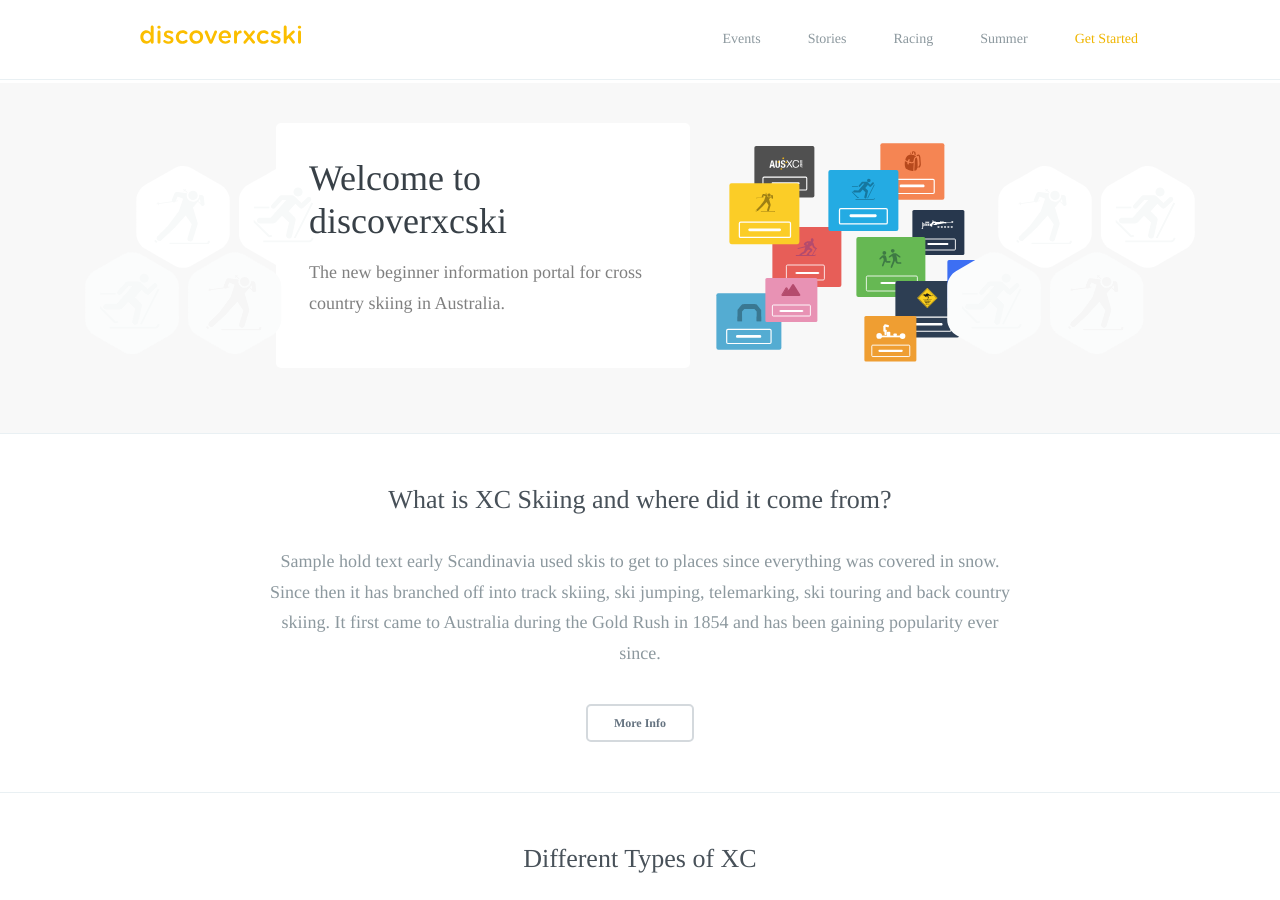
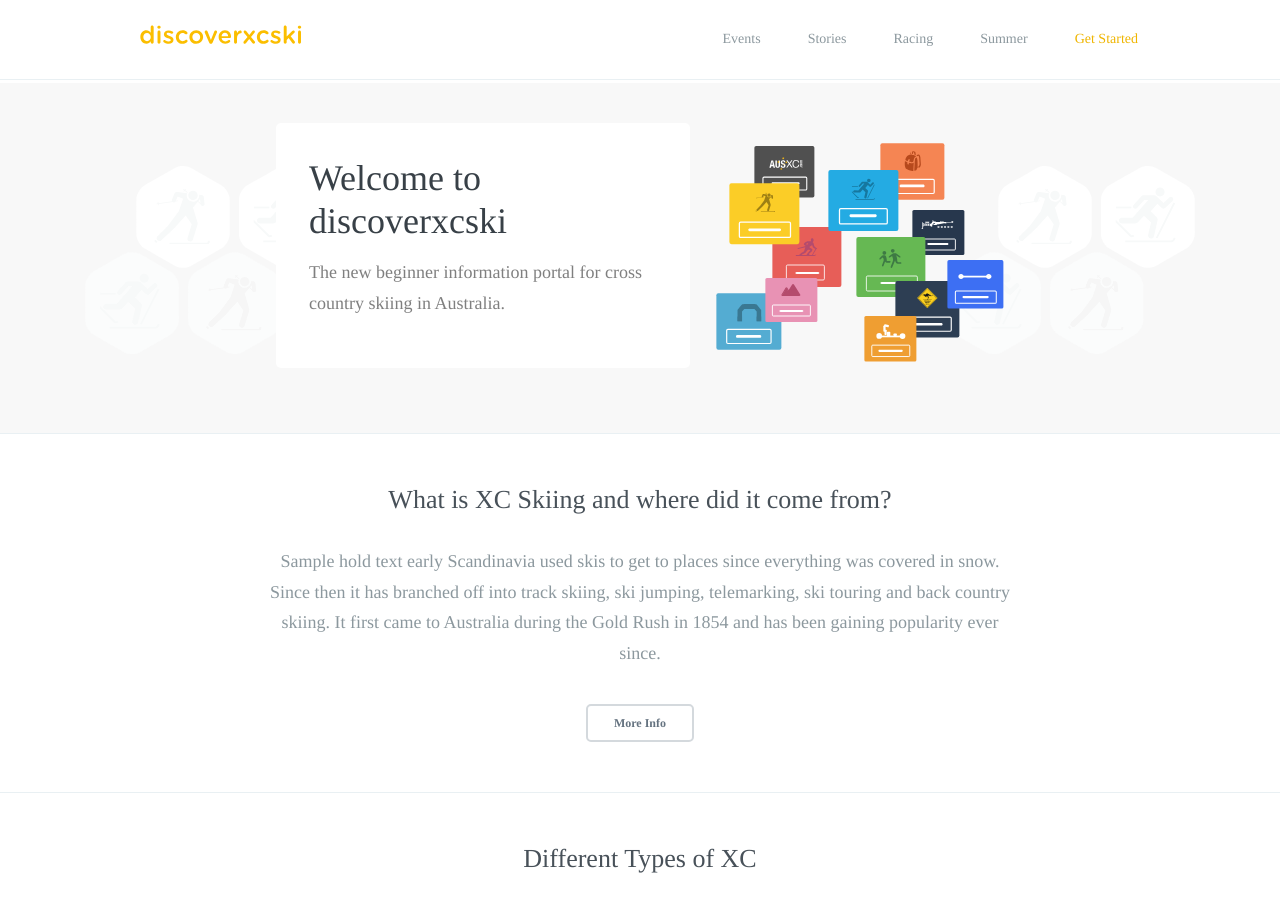
Before and after one commit to robcatto/robcatto.github.io, a Jekyll site: the page index.html, which Jekyll copies as it is, in a window 1280 px wide and 900 px high, scrolled down 1051 px. Built offline with Jekyll 4.4.1, drawn with Linux system fonts in a browser that asks for light colours; some web fonts are replaced; Markdown is read by kramdown in place of the engine named in the settings.

Commit message:
Homepage Commit

```diff
--- a/index.html
+++ b/index.html
@@ -139,7 +139,8 @@
                                                 text-align: left;
                                                 width: 414px;
                                                 box-sizing: border-box;
-                                                max-height: 245px;">
+                                                max-height: 245px;
+                                                z-index: 9001">
 
                                                 <h1 class="welcome__card">Welcome to discoverxcski</h1>
                                                 <p class="welcome__card--p">The new beginner information portal for cross country skiing in Australia.</p>
@@ -157,7 +158,7 @@
                                                 min-height: 245px;
                                                 ">
 
-                                                <svg width="288px" height="219px" style="top: 20px; right: 0px; position: relative;" viewBox="0 0 288 219" version="1.1" xmlns="http://www.w3.org/2000/svg" xmlns:xlink="http://www.w3.org/1999/xlink" xmlns:sketch="http://www.bohemiancoding.com/sketch/ns">
+                                                <svg width="288px" height="219px" style="top: 20px; right: 0px; position: relative; z-index: 9999;" viewBox="0 0 288 219" version="1.1" xmlns="http://www.w3.org/2000/svg" xmlns:xlink="http://www.w3.org/1999/xlink" xmlns:sketch="http://www.bohemiancoding.com/sketch/ns">
     <!-- Generator: Sketch 3.3.2 (12043) - http://www.bohemiancoding.com/sketch -->
     <title>Discover Icons</title>
     <desc>Created with Sketch.</desc>
```
